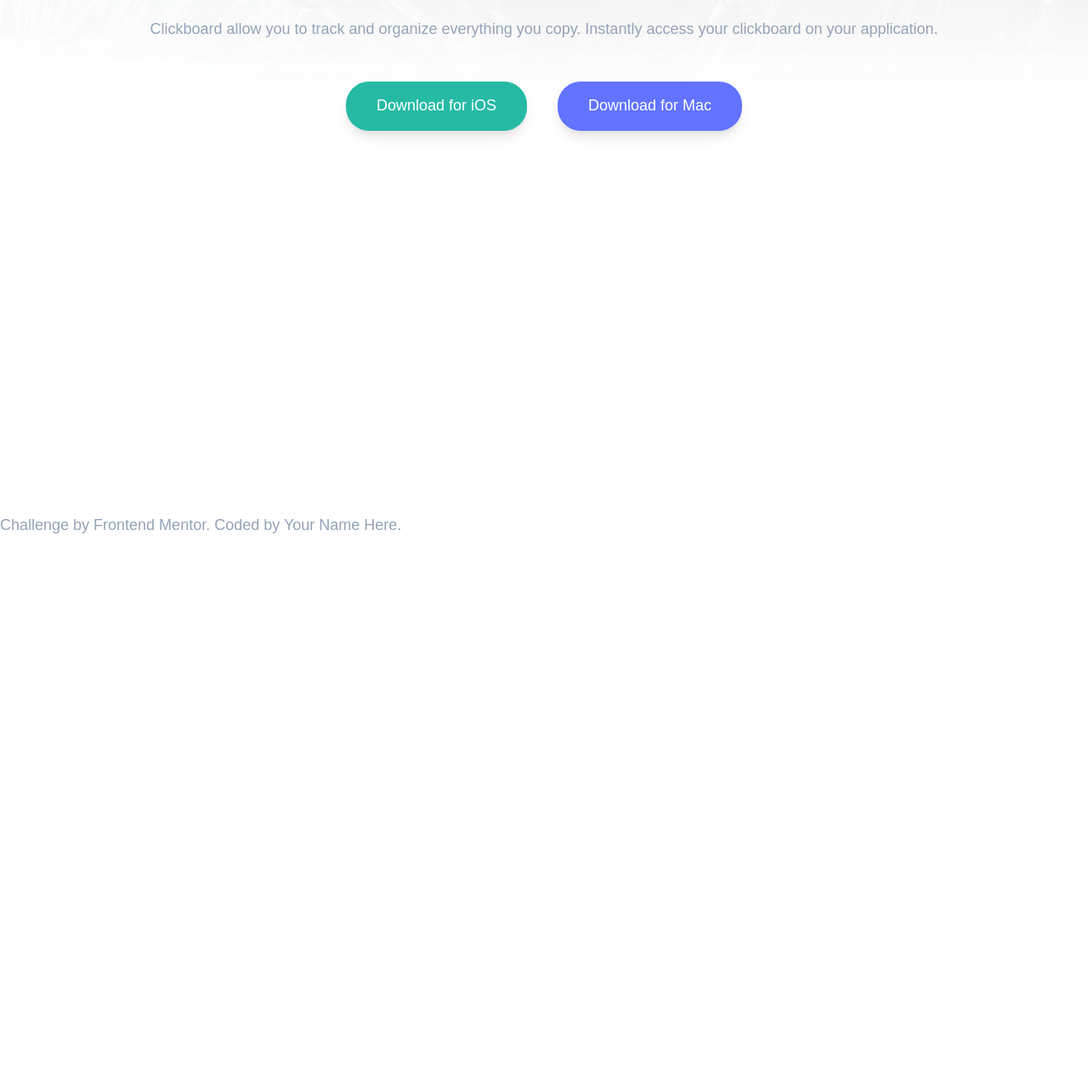
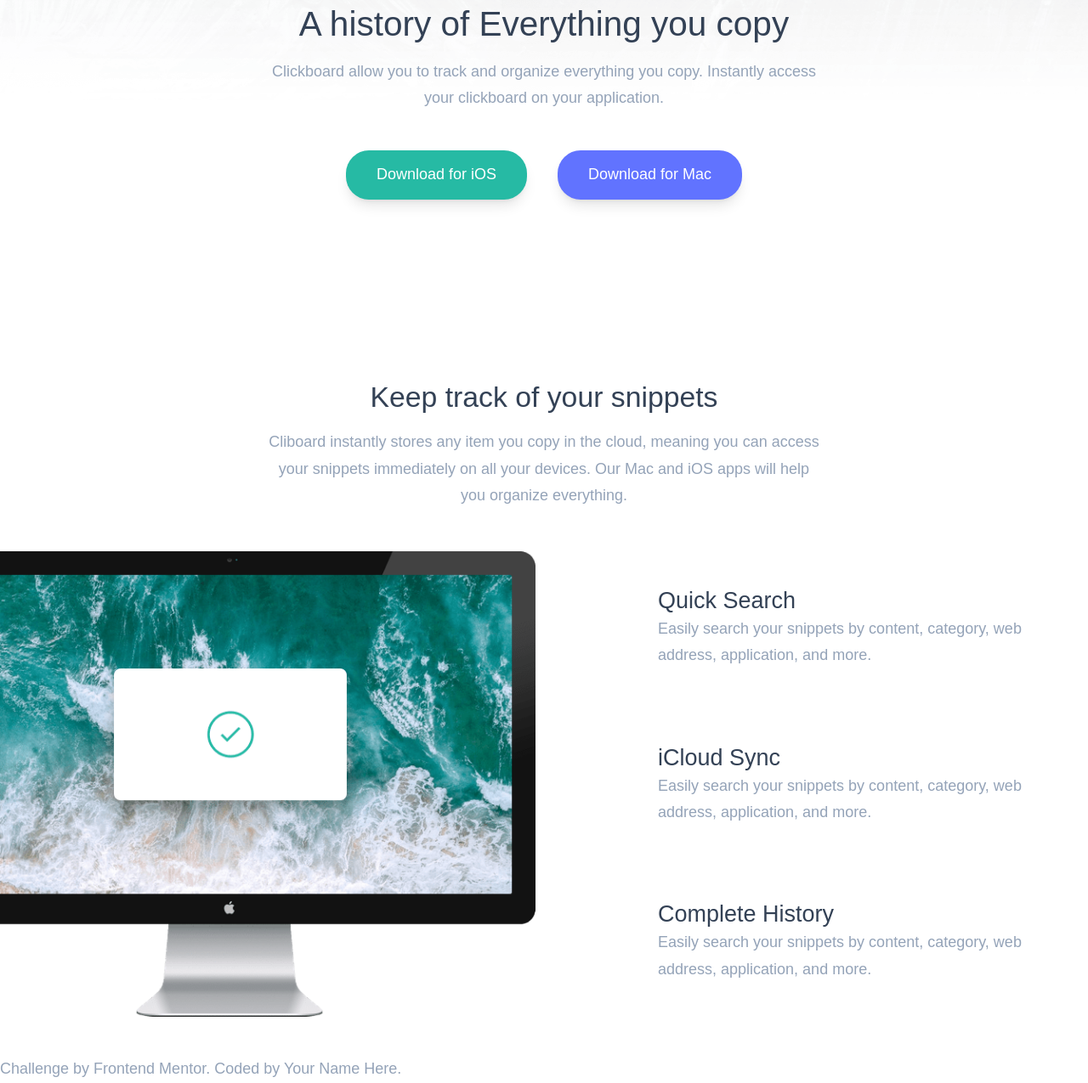
Before and after one commit to ZelunGlenn/Frontend-Projects, a website: page clipboard-landing-page-master/index.html in a window 1280 px wide. Shown: the part 197-1472 px from the top of the page at 85% size. Before the commit the page ends 832 px from the top, so only its background shows below. Drawn offline with Linux system fonts and the light colour scheme; a web font is replaced by a local one.

Commit message:
section 2 finished

```diff
--- a/clipboard-landing-page-master/index.html
+++ b/clipboard-landing-page-master/index.html
@@ -13,17 +13,42 @@
   <title>Frontend Mentor | Clipboard landing page</title>
 </head>
 <body class="bg-header-mobile sm:bg-header-desktop bg-no-repeat bg-contain container mx-auto w-full max-w-375 sm:max-w-1440">
-  <header class="flex flex-col h-screen w-full items-center gap-10">
+  <hero class="flex flex-col h-[80vh] w-full items-center gap-10 pt-11 text-center">
     <img src="./images/logo.svg" alt="Logo" class="w-24">
     <div class="flex flex-col items-center gap-4">
       <h1 class="font-medium text-4xl">A history of Everything you copy</h1>
-      <p class="text-center">Clickboard allow you to track and organize everything you copy. Instantly access your clickboard on your application.</p>
+      <p class="w-[650px]">Clickboard allow you to track and organize everything you copy. Instantly access your clickboard on your application.</p>
     </div>
     <div class="flex gap-8">
       <button class="bg-Strong-Cyan">Download for iOS</button>
       <button class="bg-Light-Blue">Download for Mac</button>
     </div>
-  </header>
+  </hero>
+  <div class="flex flex-col h-screen w-full">
+    <div class="h-[20vh] flex flex-col items-center justify-center text-center gap-4">
+      <h2 class="font-medium text-3xl">Keep track of your snippets</h2>
+      <p class="w-[650px]">Cliboard instantly stores any item you copy in the cloud, meaning you can access your snippets immediately on all your devices. Our Mac and iOS apps will help you organize everything.</p>
+    </div>
+    <div class="flex items-center h-[80vh] overflow-hidden gap-12">
+      <img src="./images/image-computer.png" alt="computer" class="relative -left-20 w-[40rem]">
+      <div class="flex flex-col h-full justify-evenly w-96">
+        <div>
+          <h3 class="font-medium text-2xl">Quick Search</h3>
+          <p>Easily search your snippets by content, category, web address, application, and more.</p>
+        </div>
+        <div>
+          <h3 class="font-medium text-2xl">iCloud Sync</h3>
+          <p>Easily search your snippets by content, category, web address, application, and more.</p>
+        </div>
+        <div>
+          <h3 class="font-medium text-2xl">Complete History</h3>
+          <p>Easily search your snippets by content, category, web address, application, and more.</p>
+        </div>
+      </div>
+    </div>
+  </div>
+
+
 
 
   <footer>
--- a/clipboard-landing-page-master/input.css
+++ b/clipboard-landing-page-master/input.css
@@ -2,12 +2,11 @@
 @tailwind components;
 @tailwind utilities;
 
-* {
-  padding: 0;
-  margin: 0;
-}
+@layer base {
+  * {
+     @apply m-0 p-0;
+  }
 
-@layer base {
   html {
     font-family: theme(fontFamily.Bai-Jamjuree), sans-serif;
     @apply text-slate-700 font-normal text-lg;
@@ -21,3 +20,9 @@
     @apply py-3 px-8 shadow-lg rounded-3xl text-white;
   }
 }
+
+@layer components {
+  .px-title {
+    @apply px-32;
+  }
+}
```
Also changed, not shown: clipboard-landing-page-master/output.css.
